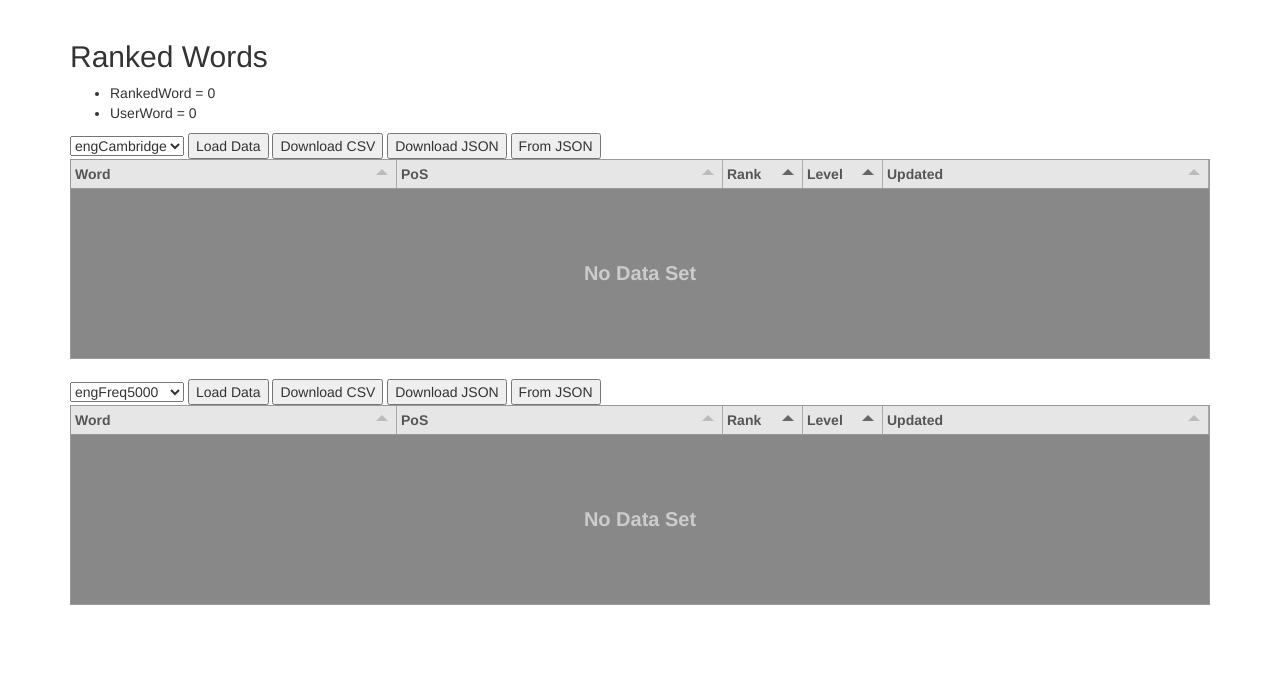
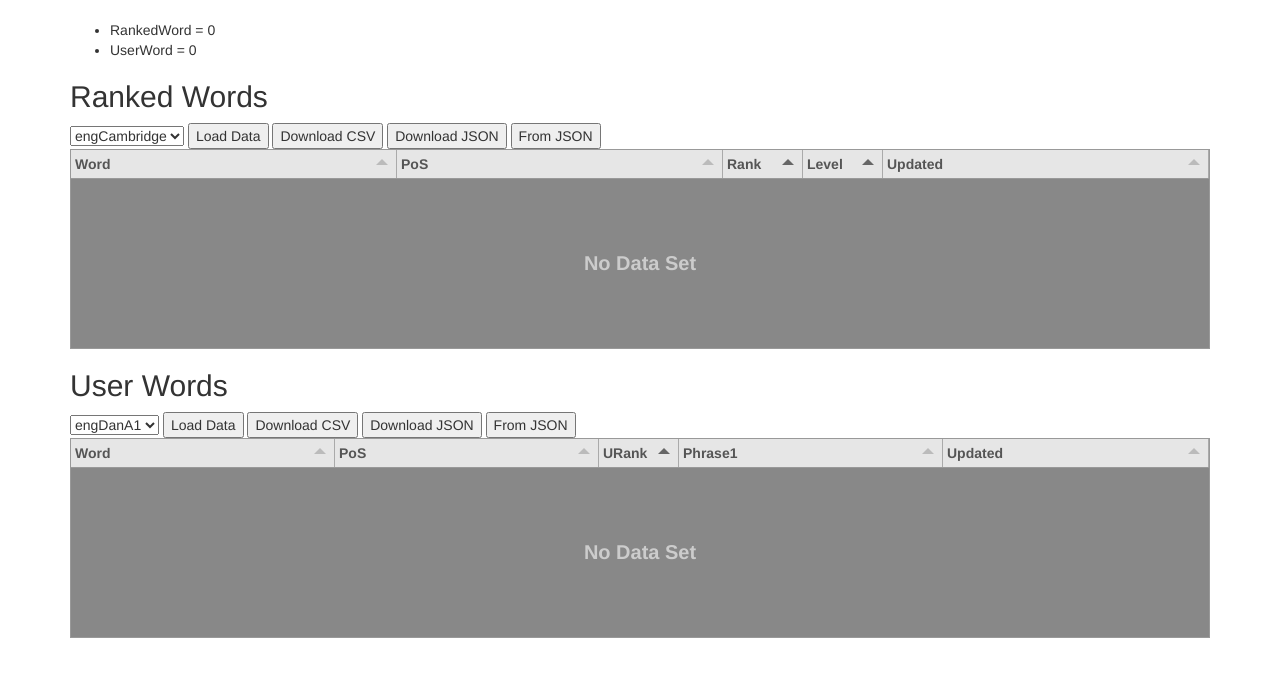
Before and after one commit to dandolbilov/WordsPolyglot, a Django app: page / in a window 1280 px wide. Shown: the part 51-728 px from the top of the page. Run offline with Django 3.2, Linux system fonts and the light colour scheme; data that the repository does not hold is empty; some libraries are stand-ins or nearby versions.

Commit message:
show User Words table

```diff
--- a/wdpt/static/init_tables.js
+++ b/wdpt/static/init_tables.js
@@ -1,7 +1,11 @@
-function init_ranked_table(table_id, select_id, button_id, csv_button_id, json_button_id, from_json_button_id) {
+function init_ranked_table(table_id, select_id) {
+    var listName = $('#'+select_id).val();
     var tb = new Tabulator('#'+table_id, {
         height:"200px",
         layout:"fitColumns",
+        ajaxURL:"/ajax_get?ln=" + listName,
+        ajaxParams:{'tb':'ranked'},
+        //ajaxProgressiveLoad:"scroll",
         placeholder:"No Data Set",
         initialSort:[{column:"rank", dir:"asc"}, {column:"level", dir:"asc"}],
         columns:[
@@ -12,19 +16,43 @@ function init_ranked_table(table_id, select_id, button_id, csv_button_id, json_b
             {title:"Updated", field:"updated", sorter:"string"},
         ],
     });
+    return tb;
+}
 
+function init_userwords_table(table_id, select_id) {
     var listName = $('#'+select_id).val();
+    var tb = new Tabulator('#'+table_id, {
+        height:"200px",
+        layout:"fitColumns",
+        ajaxURL:"/ajax_get?ln=" + listName,
+        ajaxParams:{'tb':'userwords'},
+        placeholder:"No Data Set",
+        initialSort:[{column:"urank", dir:"asc"}],
+        columns:[
+            {title:"Word", field:"word", sorter:"string"},
+            {title:"PoS", field:"p_o_s", sorter:"string"},
+            {title:"URank", field:"urank", sorter:"string", width:80},
+            {title:"Phrase1", field:"phrase1", sorter:"string"},
+            {title:"Updated", field:"updated", sorter:"string"},
+        ],
+    });
+    return tb;
+}
 
+function init_table_buttons(tb, select_id, button_id, csv_button_id, json_button_id, from_json_button_id) {
     // trigger AJAX load on button click
     document.getElementById(button_id).addEventListener("click", function(){
+        var listName = $('#'+select_id).val();
         tb.setData("/ajax_get?ln=" + listName);
     });
     // trigger download of CSV file
     document.getElementById(csv_button_id).addEventListener("click", function(){
+        var listName = $('#'+select_id).val();
         tb.download("csv", listName + "_data.csv");
     });
     // trigger download of JSON file
     document.getElementById(json_button_id).addEventListener("click", function(){
+        var listName = $('#'+select_id).val();
         tb.download("json", listName + "_data.json");
     });
     // trigger load from local JSON file
@@ -32,6 +60,4 @@ function init_ranked_table(table_id, select_id, button_id, csv_button_id, json_b
         tb.setDataFromLocalFile();
         // TODO: save loaded data to server
     });
-
-    return tb;
 }
--- a/wdpt/templates/index.html
+++ b/wdpt/templates/index.html
@@ -5,14 +5,13 @@
 
 <div class="container">
 
-<h2>Ranked Words</h2>
-
 <ul>
 {% for table_name, table_count in table_counters.items %}
     <li>{{ table_name }} = {{ table_count }}</li>
 {% endfor %}
 </ul>
 
+<h2>Ranked Words</h2>
 <div>
   <select id="select-bw1">
     <option value="engCambridge" selected>engCambridge</option>
@@ -25,11 +24,10 @@
 </div>
 <div id="table-bw1"></div>
 
-<br/>
+<h2>User Words</h2>
 <div>
   <select id="select-bw2">
-    <option value="engCambridge">engCambridge</option>
-    <option value="engFreq5000" selected>engFreq5000</option>
+    <option value="engDanA1" selected>engDanA1</option>
   </select>
   <button id="load-bw2">Load Data</button>
   <button id="download-csv-bw2">Download CSV</button>
@@ -43,8 +41,10 @@
 <script>
 
 $(document).ready(function() {
-    var tb1 = init_ranked_table("table-bw1", "select-bw1", "load-bw1", "download-csv-bw1", "download-json-bw1", "from-json-bw1");
-    var tb2 = init_ranked_table("table-bw2", "select-bw2", "load-bw2", "download-csv-bw2", "download-json-bw2", "from-json-bw2");
+    var tb1 = init_ranked_table("table-bw1", "select-bw1");
+    init_table_buttons(tb1, "select-bw1", "load-bw1", "download-csv-bw1", "download-json-bw1", "from-json-bw1");
+    var tb2 = init_userwords_table("table-bw2", "select-bw2");
+    init_table_buttons(tb2, "select-bw2", "load-bw2", "download-csv-bw2", "download-json-bw2", "from-json-bw2");
 });
 
 </script>
--- a/wdpt/views.py
+++ b/wdpt/views.py
@@ -28,6 +28,9 @@ def add_test_data():
         RankedWord(listname='engFreq5000', word='name', p_o_s='noun', rank=299).save()
         RankedWord(listname='engFreq5000', word='name', p_o_s='verb', rank=816).save()
         RankedWord(listname='engFreq5000', word='street', p_o_s='noun', rank=555).save()
+    if not UserWord.objects.count():
+        UserWord(listname='engDanA1', word='name', p_o_s='noun', urank=1, phrase1="What's the name of this street?").save()
+        UserWord(listname='engDanA1', word='street', p_o_s='noun', urank=2, phrase1="Let's cross the street.").save()
 
 
 def index(request):
@@ -38,10 +41,17 @@ def index(request):
 def ajax_get(request):
     resp_data = []
 
+    tb = request.GET.get('tb', '')
     ln = request.GET.get('ln', '')
-    for o in RankedWord.objects.filter(listname=ln):
-        d = {k:v for k,v in o.__dict__.items() if k in ['id', 'listname', 'word', 'p_o_s', 'level', 'rank']}
-        d.update({'created':fmt_date(o.created), 'updated':fmt_date(o.updated)})
-        resp_data.append(d)
+    if tb == 'ranked':
+        for o in RankedWord.objects.filter(listname=ln):
+            d = {k:v for k,v in o.__dict__.items() if k in ['id', 'listname', 'word', 'p_o_s', 'level', 'rank']}
+            d.update({'created':fmt_date(o.created), 'updated':fmt_date(o.updated)})
+            resp_data.append(d)
+    elif tb == 'userwords':
+        for o in UserWord.objects.filter(listname=ln):
+            d = {k:v for k,v in o.__dict__.items() if k in ['id', 'listname', 'word', 'p_o_s', 'urank', 'phrase1']}
+            d.update({'created':fmt_date(o.created), 'updated':fmt_date(o.updated)})
+            resp_data.append(d)
 
     return HttpResponse(json.dumps(resp_data), content_type="application/json")
```
